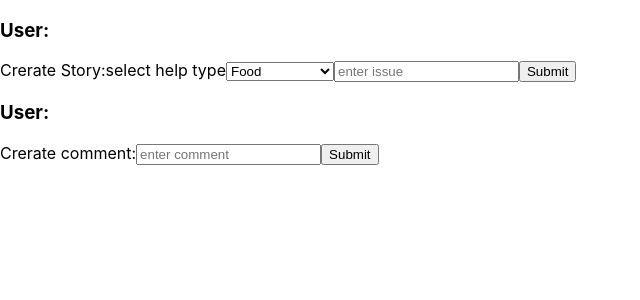
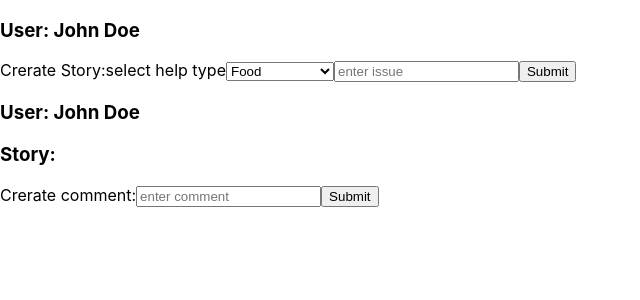
Before and after one commit to brendenrdowd/itTakesAVillage-client, a React (Create React App) app: page /create in a window 1280 px wide. Shown: the top 300 px of the page, without its empty margins (0-640 px from the left). Built offline with nearby package versions, Linux system fonts and the light colour scheme.

Commit message:
initial state and context for story/comment

```diff
--- a/src/components/CreateCommentForm/CreateCommentForm.js
+++ b/src/components/CreateCommentForm/CreateCommentForm.js
@@ -3,29 +3,29 @@ import Context from "../../contexts/ApiContext";
 
 export class CreateCommentForm extends Component {
   // grab parent story from props
-
   // user from context
   static contextType = Context;
   constructor(props) {
     super(props);
     this.state = {
-      comment: "",
+      newComment: "",
     };
   }
 
   handleCommentChange = (event) => {
-    this.setState({ comment: event.target.value });
+    this.setState({ newComment: event.target.value });
   };
 
   handleSubmit = (event) => {
-    console.log(this.state.comment);
+    this.context.addComment(this.state.newComment);
     event.preventDefault();
   };
 
   render() {
     return (
       <form onSubmit={this.handleSubmit}>
-        <h3>User: {this.context.username}</h3>
+        <h3>User: {this.context.user}</h3>
+        <h3>Story: {this.context.story}</h3>
         {/* input for comment */}
         <label>Crerate comment:</label>
         <input
--- a/src/components/CreateStoryForm/CreateStoryForm.js
+++ b/src/components/CreateStoryForm/CreateStoryForm.js
@@ -21,18 +21,15 @@ export class CreateStoryForm extends Component {
   };
 
   handleSubmit = (event) => {
-    console.log(this.state.selectValue);
-    console.log(this.state.textValue);
+    this.context.addStory(this.state.textValue);
+    this.context.addHelp(this.state.selectValue);
     event.preventDefault();
-    // const story = {
-    //   stories: event.target.
-    // }
   };
 
   render() {
     return (
       <form onSubmit={this.handleSubmit}>
-        <h3>User: {this.context.username}</h3>
+        <h3>User: {this.context.user}</h3>
         <label>Crerate Story:</label>
         {/* drop down for keywords */}
         <label>
--- a/src/components/app/App.js
+++ b/src/components/app/App.js
@@ -13,12 +13,15 @@ import CreateStoryPage from "../../routes/CreateStoryPage/CreateStoryPage";
 import PoliciesPage from "../../routes/PoliciesPage/PoliciesPage";
 import StoryPage from "../../routes/StoryPage/StoryPage";
 import "./App.css";
+import Store from "../../dummystore";
 
 class App extends Component {
   // what is our state going to look like?
   state = {
     error: "",
     hasError: false,
+    user: Store.users.map((user) => user.name),
+    help: [],
     story: [],
     comment: [],
   };
@@ -27,21 +30,36 @@ class App extends Component {
     this.setState({
       comment: [...this.state.comment, comment],
     });
+    // for testing remove after
+    console.log("comment", this.state.comment);
   };
 
   addStory = (story) => {
     this.setState({
       story: [...this.state.story, story],
     });
+    // for testing remove after
+    console.log("story", this.state.story);
+  };
+
+  addHelp = (help) => {
+    this.setState({
+      help: [...this.state.help, help],
+    });
+    // for testing remove after
+    console.log("help", this.state.help);
   };
 
   render() {
     // what is our context going to look like?
     const value = {
+      user: this.state.user,
+      story: this.state.story,
       stories: this.state.stories,
       comments: this.state.comments,
       addStory: this.addStory,
       addComment: this.addComment,
+      addHelp: this.addHelp,
     };
     return (
       <ApiContext.Provider value={value}>
```
